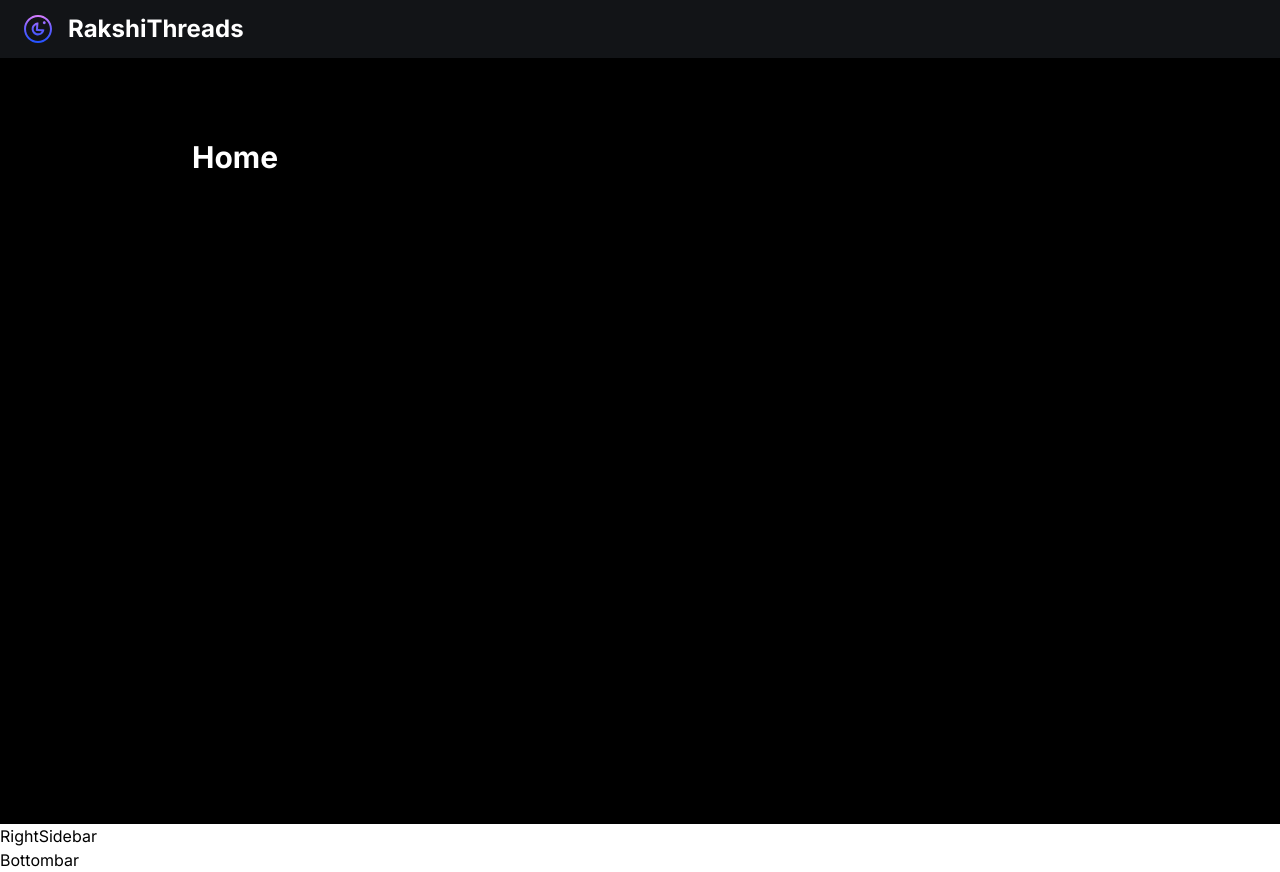
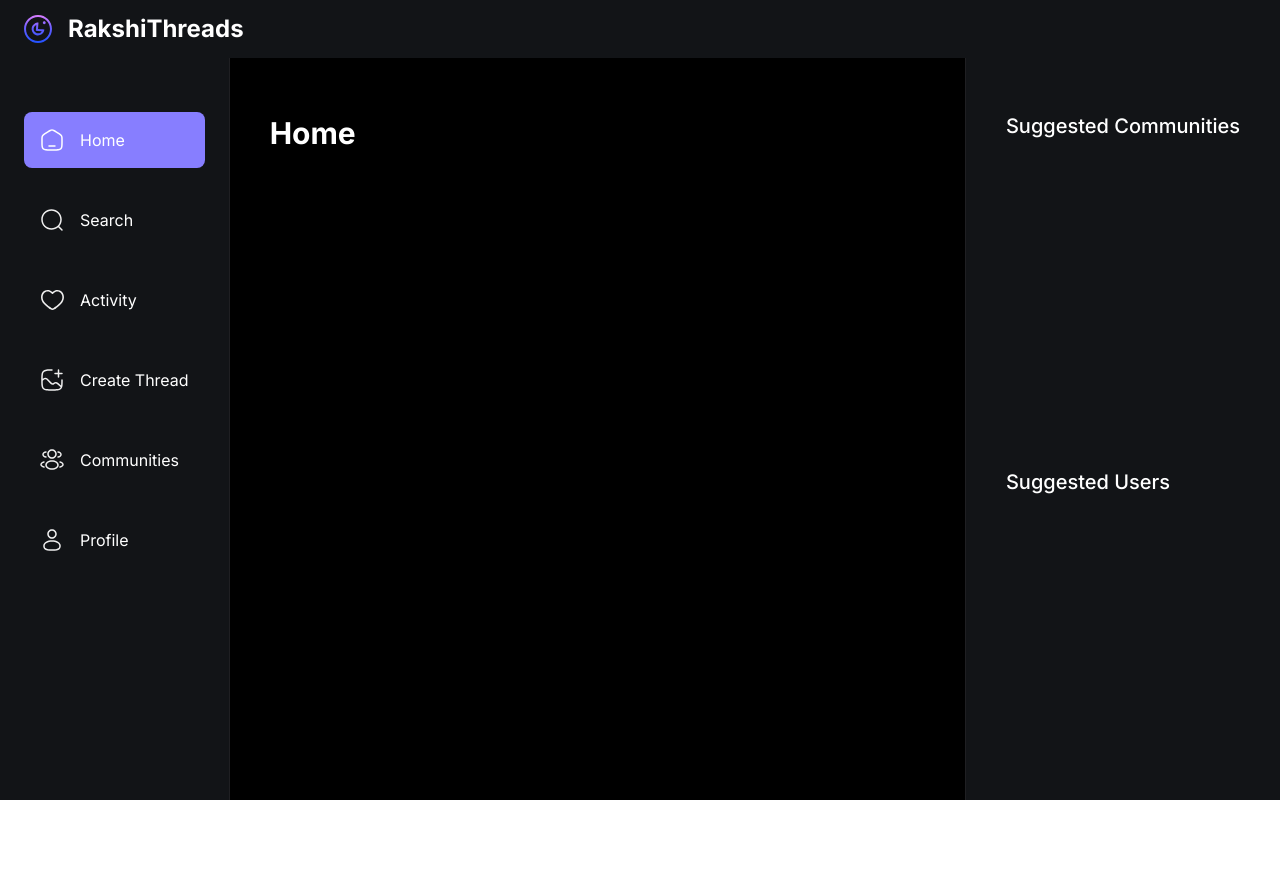
Before and after one commit to Rakshith4516/RakshiThreads, a Next.js app: page / in a window 1280 px wide. After the commit the page ends 800 px from the top, so only its background shows below. Built offline with nearby package versions, Linux system fonts and the light colour scheme; no server answers.

Commit message:
till homepage section completed

```diff
--- a/app/(root)/layout.tsx
+++ b/app/(root)/layout.tsx
@@ -27,7 +27,7 @@ export default function RootLayout({
       <body className={inter.className}>
       <Topbar/>
 
-      <main>
+      <main className="flex flex-row">
       <LeftSidebar/>
 
         <section className="main-container">
--- a/components/shared/Bottombar.tsx
+++ b/components/shared/Bottombar.tsx
@@ -1,6 +1,40 @@
+"use client"
+
+import { sidebarLinks } from "@/constants";
+import Image from "next/image";
+import Link from "next/link";
+import {usePathname} from 'next/navigation';
+
 function Bottombar()
 {
-    return <h1>Bottombar</h1>
+
+    const pathname = usePathname();
+    return (
+        <section className="bottombar">
+            <div className="bottombar_container">
+            {sidebarLinks.map((link)=>{
+                    const isActive= (pathname.includes(link.route)&&link.route.length>1)|| pathname ===link.route;
+
+
+                    return(
+                        <Link
+                           href={link.route}
+                           key={link.label}
+                           className={`bottombar_link ${isActive && 'bg-primary-500'}`}>
+
+                           <Image src={link.imgURL} alt={link.label} width={24} height={24}/>
+
+                        <p className="text-subtle-medium text-light-1 max-sm:hidden">
+                            {link.label.split(/\s+/)[0]}</p>
+
+                        </Link>
+                    )}
+                    )}
+
+            </div>
+
+        </section>
+    )
 }
 
 export default Bottombar;
--- a/components/shared/LeftSidebar.tsx
+++ b/components/shared/LeftSidebar.tsx
@@ -1,6 +1,53 @@
+"use client"
+
+import {sidebarLinks} from "@/constants";
+import { SignOutButton, SignedIn } from "@clerk/nextjs";
+import Image from "next/image";
+import Link from "next/link";
+import {usePathname, useRouter} from 'next/navigation';
+
 function LeftSidebar()
 {
-    return <h1>LeftSidebar</h1>
+    const router=useRouter();
+    const pathname = usePathname();
+    return (
+        <section className="custom-scrollbar leftsidebar">
+                <div className="flex w-full flex-1 flex-col gap-6 px-6">
+                    {sidebarLinks.map((link)=>{
+                    const isActive= (pathname.includes(link.route)&&link.route.length>1)|| pathname ===link.route;
+
+
+                    return(
+                        <Link
+                           href={link.route}
+                           key={link.label}
+                           className={`leftsidebar_link ${isActive && 'bg-primary-500'}`}>
+
+                           <Image src={link.imgURL} alt={link.label} width={24} height={24}/>
+
+                        <p className="text-light-1 max-lg:hidden">{link.label}</p>
+
+                        </Link>
+                    )}
+                    )}
+
+                </div>
+
+                <div className="mt-10 px-6">
+                <SignedIn>
+                    <SignOutButton signOutCallback={()=>router.push('/sign-in')}>
+                        <div className="flex cursor-pointer gap-4 p-4">
+                            <Image src="/assets/logout.svg" alt="logout" width={24} height={24}/>
+                            <p className="text-light-2 max-lg:hidden">Logout</p>
+                        </div>
+
+                    </SignOutButton>
+
+                </SignedIn>
+
+                </div>
+        </section>
+    )
 }
 
 export default LeftSidebar;
--- a/components/shared/RightSidebar.tsx
+++ b/components/shared/RightSidebar.tsx
@@ -1,6 +1,20 @@
 function RightSidebar()
 {
-    return <h1>RightSidebar</h1>
+    return (
+        <section className="custom-scrollbar rightsidebar">
+            <div className="flex flex-1 flex-col justify-start">
+            <h3 className="text-heading4-medium text-light-1">Suggested Communities</h3>
+
+            </div>
+
+            <div className="flex flex-1 flex-col justify-start">
+            <h3 className="text-heading4-medium text-light-1">Suggested Users</h3>
+
+            </div>
+
+        </section>
+
+    )
 }
 
 export default RightSidebar;
--- a/components/shared/Topbar.tsx
+++ b/components/shared/Topbar.tsx
@@ -1,5 +1,6 @@
 import Link from "next/link";
 import Image from "next/image";
+import {dark} from '@clerk/themes'
 import { SignOutButton, SignedIn ,OrganizationSwitcher} from "@clerk/nextjs";
 
 function Topbar(){
@@ -29,7 +30,12 @@ function Topbar(){
            </div>
 
            <OrganizationSwitcher
-
+           appearance={{
+            baseTheme:dark,
+            elements:{
+                organizationSwitcherTrigger:"py-2 px-4"
+            }
+           }}
            />
         </div>
     </nav>
--- /dev/null
+++ b/constants/index.js
@@ -0,0 +1,44 @@
+export const sidebarLinks = [
+    {
+      imgURL: "/assets/home.svg",
+      route: "/",
+      label: "Home",
+    },
+    {
+      imgURL: "/assets/search.svg",
+      route: "/search",
+      label: "Search",
+    },
+    {
+      imgURL: "/assets/heart.svg",
+      route: "/activity",
+      label: "Activity",
+    },
+    {
+      imgURL: "/assets/create.svg",
+      route: "/create-thread",
+      label: "Create Thread",
+    },
+    {
+      imgURL: "/assets/community.svg",
+      route: "/communities",
+      label: "Communities",
+    },
+    {
+      imgURL: "/assets/user.svg",
+      route: "/profile",
+      label: "Profile",
+    },
+  ];
+
+  export const profileTabs = [
+    { value: "threads", label: "Threads", icon: "/assets/reply.svg" },
+    { value: "replies", label: "Replies", icon: "/assets/members.svg" },
+    { value: "tagged", label: "Tagged", icon: "/assets/tag.svg" },
+  ];
+
+  export const communityTabs = [
+    { value: "threads", label: "Threads", icon: "/assets/reply.svg" },
+    { value: "members", label: "Members", icon: "/assets/members.svg" },
+    { value: "requests", label: "Requests", icon: "/assets/request.svg" },
+  ];
--- a/package.json
+++ b/package.json
@@ -10,6 +10,7 @@
   },
   "dependencies": {
     "@clerk/nextjs": "^4.23.2",
+    "@clerk/themes": "^1.7.5",
     "@types/node": "20.5.0",
     "@types/react": "18.2.20",
     "@types/react-dom": "18.2.7",
```
Also changed, not shown: 1 other file (tests, documents, lock files or other folders).
